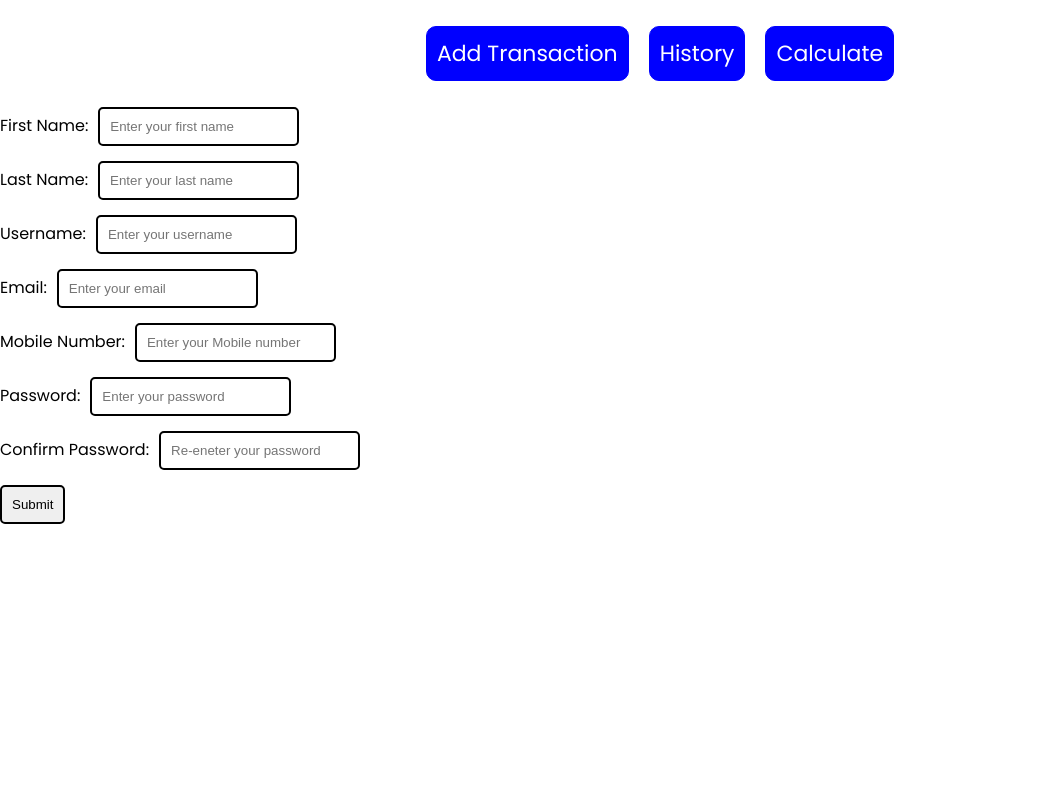
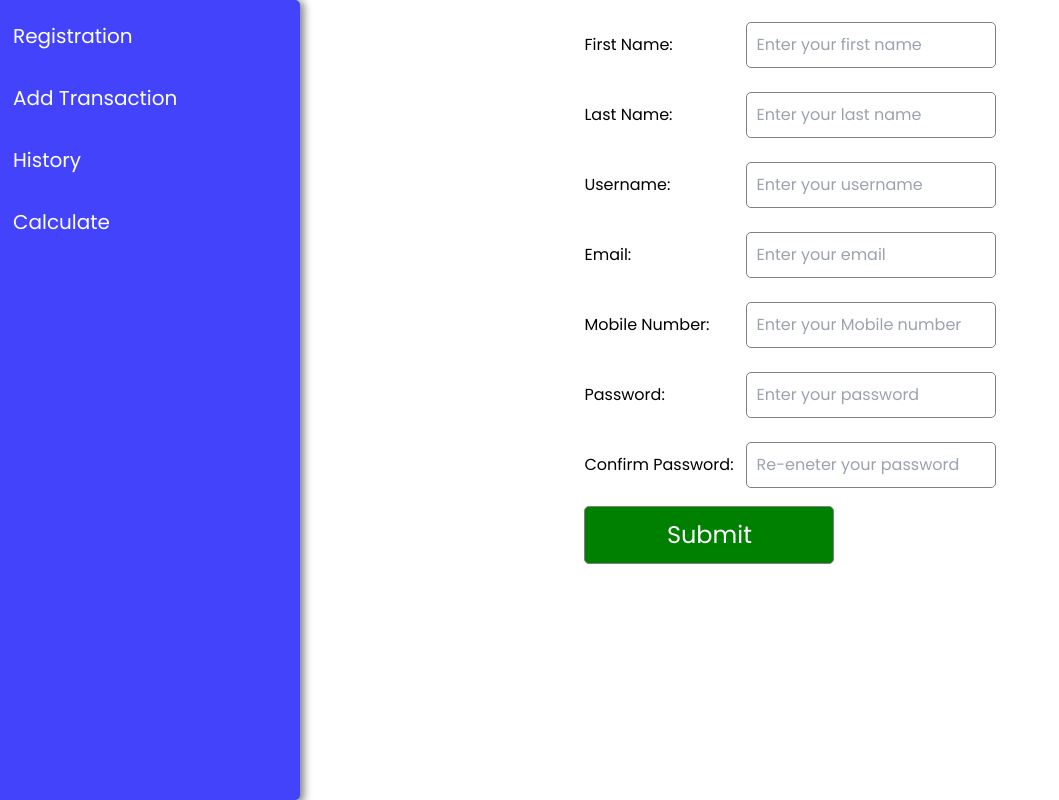
Before and after one commit to chsyam/exprense-tracker, a React (Create React App) app: page / in a window 1280 px wide. Shown: the whole page, without its empty margins (0-1059 px from the left). Built offline with nearby package versions, Linux system fonts and the light colour scheme; no server answers.

Commit message:
got the website look

```diff
--- a/package.json
+++ b/package.json
@@ -41,6 +41,7 @@
     ]
   },
   "devDependencies": {
-    "gh-pages": "^6.1.1"
+    "gh-pages": "^6.1.1",
+    "tailwindcss": "^3.4.1"
   }
 }
--- a/src/App.css
+++ b/src/App.css
@@ -1,38 +1,3 @@
-.App {
-  text-align: center;
+.content_section {
+  margin-left: 300px;
 }
-
-.App-logo {
-  height: 40vmin;
-  pointer-events: none;
-}
-
-@media (prefers-reduced-motion: no-preference) {
-  .App-logo {
-    animation: App-logo-spin infinite 20s linear;
-  }
-}
-
-.App-header {
-  background-color: #282c34;
-  min-height: 100vh;
-  display: flex;
-  flex-direction: column;
-  align-items: center;
-  justify-content: center;
-  font-size: calc(10px + 2vmin);
-  color: white;
-}
-
-.App-link {
-  color: #61dafb;
-}
-
-@keyframes App-logo-spin {
-  from {
-    transform: rotate(0deg);
-  }
-  to {
-    transform: rotate(360deg);
-  }
-}
--- a/src/App.js
+++ b/src/App.js
@@ -49,7 +49,8 @@ function App() {
 	const [calculateButton, setCalculateButton] = useState(false);
 	return (
 		<div>
-			<Sidebar setAddButton={setAddButton} setHistoryButton={setHistoryButton} setCalculateButton={setCalculateButton} />
+			<Sidebar setRegistartionForm={setRegistartionForm} setAddButton={setAddButton} setHistoryButton={setHistoryButton} setCalculateButton={setCalculateButton} />
+			<div className='content_section'>
 				{
 					registartionForm && (
 						<Register users={users} setRegistartionForm={setRegistartionForm} />
@@ -71,6 +72,7 @@ function App() {
 					)
 				}
 			</div>
+		</div>
 	);
 }
 
--- a/src/components/Register.js
+++ b/src/components/Register.js
@@ -1,8 +1,25 @@
-import { useState } from "react";
+import { useEffect, useState } from "react";
 import "./../styles/register.css";
 import axios from "axios";
 
-const Register = (props) => {
+const Register = () => {
+    const [users, setUsers] = useState([])
+    useEffect(() => {
+        const fetchData = async () => {
+            try {
+                const { data: response } = await axios.get('http://localhost:8080/users/get/all', {
+                    headers: {
+                        "Content-Type": "application/json"
+                    }
+                });
+                setUsers(response);
+            } catch (error) {
+                console.error(error.message);
+            }
+        }
+        fetchData();
+    }, []);
+
     const [formData, setFormData] = useState({
         firstName: "",
         lastName: "",
@@ -18,7 +35,7 @@ const Register = (props) => {
     }
 
     const validateForm = () => {
-        const matchedUserNames = props.users?.filter(user => user.userName === formData.userName);
+        const matchedUserNames = users?.filter(user => user.userName === formData.userName);
         return !(matchedUserNames.length > 0);
     }
 
@@ -50,56 +67,76 @@ const Register = (props) => {
     return (
         <div className="registartion-form">
             <form onSubmit={(e) => handleSubmit(e)}>
-                <div>
-                    <label>First Name:</label>
+                <table>
+                    <tbody>
+                        <tr>
+                            <td><label>First Name:</label> </td>
+                            <td>
                                 <input type="text" name="firstName" value={formData.firstName}
                                     onChange={e => handleOnChange(e)} placeholder="Enter your first name" required
                                 />
-                </div>
-                <div>
-                    <label>Last Name:</label>
+                            </td>
+                        </tr>
+                        <tr>
+                            <td><label>Last Name:</label></td>
+                            <td>
                                 <input type="text" name="lastName" value={formData.lastName}
                                     onChange={e => handleOnChange(e)}
                                     placeholder="Enter your last name" required
                                 />
-                </div>
-                <div>
-                    <label>Username:</label>
+                            </td>
+                        </tr>
+                        <tr>
+                            <td><label>Username:</label></td>
+                            <td>
                                 <input type="text" name="userName" value={formData.userName}
                                     onChange={e => handleOnChange(e)}
                                     placeholder="Enter your username" required
                                 />
-                </div>
-                <div>
-                    <label>Email:</label>
+                            </td>
+                        </tr>
+                        <tr>
+                            <td><label>Email:</label></td>
+                            <td>
                                 <input type="email" name="email" value={formData.email}
                                     onChange={e => handleOnChange(e)}
                                     placeholder="Enter your email" required
                                 />
-                </div>
-                <div>
-                    <label>Mobile Number:</label>
+                            </td>
+                        </tr>
+                        <tr>
+                            <td><label>Mobile Number:</label></td>
+                            <td>
                                 <input type="number" name="mobileNumber" value={formData.mobileNumber} onChange={e => handleOnChange(e)}
                                     placeholder="Enter your Mobile number" required
                                 />
-                </div>
-                <div>
-                    <label>Password:</label>
+                            </td>
+                        </tr>
+                        <tr>
+                            <td><label>Password:</label></td>
+                            <td>
                                 <input type="password" name="password" value={formData.password}
                                     onChange={e => handleOnChange(e)}
                                     placeholder="Enter your password" required
                                 />
-                </div>
-                <div>
-                    <label>Confirm Password:</label>
+                            </td>
+                        </tr>
+                        <tr>
+                            <td><label>Confirm Password:</label></td>
+                            <td>
                                 <input type="password" name="confirmPassword" value={formData.confirmPassword} onChange={e => handleOnChange(e)}
                                     placeholder="Re-eneter your password" required
                                 />
-                </div>
-                <div>
+                            </td>
+                        </tr>
+                        <tr>
+                            <td colSpan="2">
                                 <input type="submit" value="Submit" />
-                </div>
-            </form >
+                            </td>
+                        </tr>
+                    </tbody>
+                </table>
+            </form>
         </div>
     );
 }
--- a/src/components/Sidebar.js
+++ b/src/components/Sidebar.js
@@ -3,12 +3,11 @@ import "./../styles/sidebar.css";
 function Sidebar(props) {
     return (
         <div className="sidebar">
-            <ul>
-                <li onClick={() => { props.setAddButton(true); props.setHistoryButton(false); props.setCalculateButton(false); }}>Add Transaction</li>
-                <li onClick={() => { props.setAddButton(false); props.setHistoryButton(true); props.setCalculateButton(false); }}>History</li>
-                <li onClick={() => { props.setAddButton(false); props.setHistoryButton(false); props.setCalculateButton(true); }}>Calculate</li>
-            </ul>
-        </div >
+            <div className="item" onClick={() => { props.setRegistartionForm(true); props.setAddButton(false); props.setHistoryButton(false); props.setCalculateButton(false); }}>Registration</div>
+            <div className="item" onClick={() => { props.setRegistartionForm(false); props.setAddButton(true); props.setHistoryButton(false); props.setCalculateButton(false); }}>Add Transaction</div>
+            <div className="item" onClick={() => { props.setRegistartionForm(false); props.setAddButton(false); props.setHistoryButton(true); props.setCalculateButton(false); }}>History</div>
+            <div className="item" onClick={() => { props.setRegistartionForm(false); props.setAddButton(false); props.setHistoryButton(false); props.setCalculateButton(true); }}>Calculate</div>
+        </div>
     );
 }
 
--- a/src/index.css
+++ b/src/index.css
@@ -1,3 +1,7 @@
+@tailwind base;
+@tailwind components;
+@tailwind utilities;
+
 body {
   margin: 0;
   font-family: "Poppins";
--- a/src/styles/register.css
+++ b/src/styles/register.css
@@ -1,3 +1,9 @@
+.registartion-form {
+    display: flex;
+    justify-content: center;
+    margin: 10px;
+}
+
 .registartion-form form {
     display: flex;
     flex-direction: column;
@@ -10,7 +16,18 @@
 
 .registartion-form form input {
     padding: 10px;
-    border: 2px solid black;
+    border: 1px solid gray;
     outline: none;
     border-radius: 5px;
+    width: 250px;
 }
+
+.registartion-form form input[type="submit"] {
+    background-color: green;
+    color: white;
+    font-size: 24px;
+}
+
+.registartion-form form table tr {
+    height: 70px;
+}
--- a/src/styles/sidebar.css
+++ b/src/styles/sidebar.css
@@ -1,24 +1,27 @@
 .sidebar {
-  font-family: "Poppins";
-  margin-left: 0;
-  padding-left: 0;
-  font-weight: normal;
+	font-family: "Poppins";
+	background-color: rgb(67, 67, 252);
+	width: 300px;
+	position: absolute;
+	top: 0;
+	bottom: 0;
+	color: white;
+	font-size: 20px;
+
+	box-shadow: 2px 2px 8px 2px gray;
+	border-top-right-radius: 5px;
+	border-bottom-right-radius: 5px;
 }
 
-.sidebar ul {
-  display: flex;
-  flex-wrap: wrap;
-  justify-content: center;
+.sidebar .item {
+	margin: 10px 2px;
+	cursor: pointer;
+	padding: 10px;
+	border: 1px solid rgb(67, 67, 252);
 }
 
-.sidebar ul li {
-  color: white;
-  background-color: blue;
-  margin: 10px;
-  border: 1px solid blue;
-  list-style: none;
-  padding: 10px;
-  font-size: 22px;
-  border-radius: 10px;
-  cursor: pointer;
+.sidebar .item:hover {
+	background-color: white;
+	color: black;
+	padding: 10px;
 }
--- /dev/null
+++ b/tailwind.config.js
@@ -0,0 +1,10 @@
+/** @type {import('tailwindcss').Config} */
+module.exports = {
+  content: [
+    "./src/**/*.{js,jsx,ts,tsx}",
+  ],
+  theme: {
+    extend: {},
+  },
+  plugins: [],
+}
```
Also changed, not shown: 1 other file (tests, documents, lock files or other folders). Lines whose indentation alone changed are shown as unchanged.
